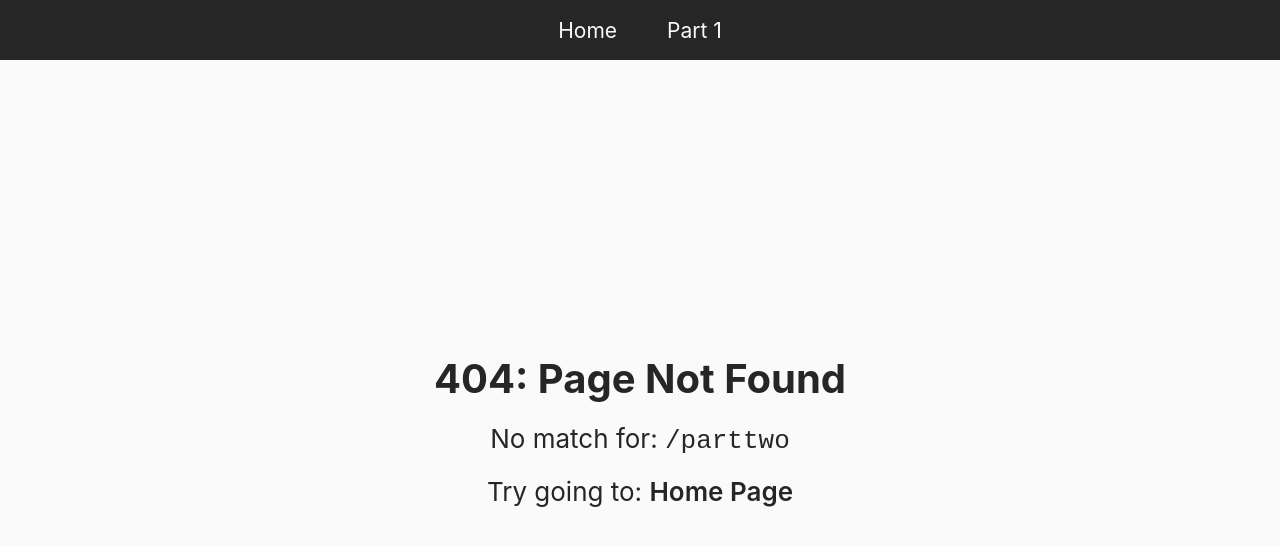
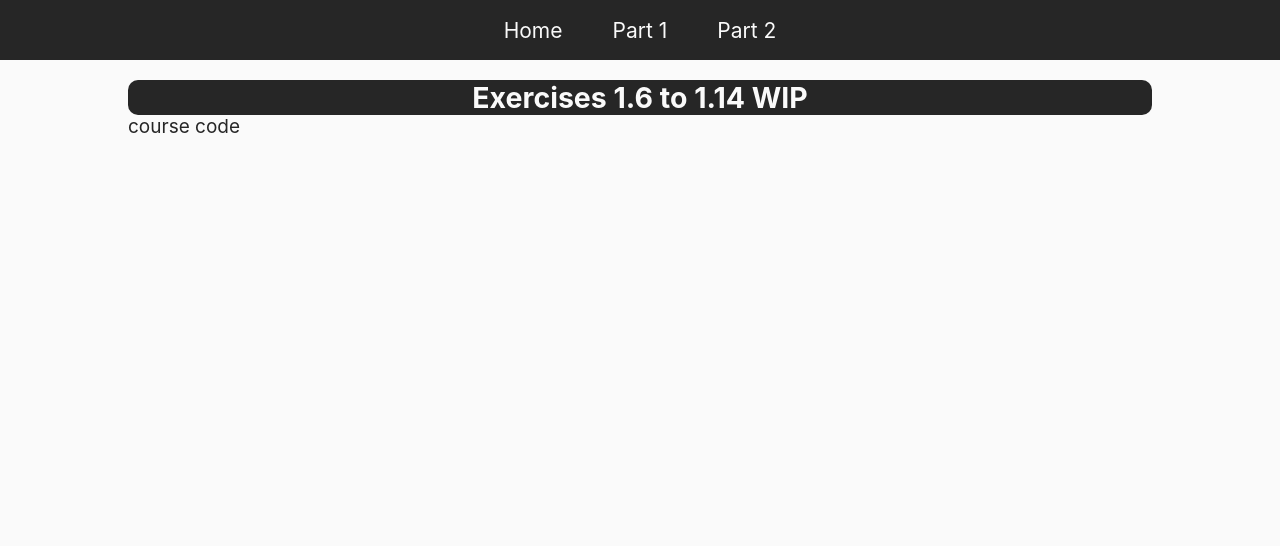
Before and after one commit to juancaricodev/fullstack-bootcamp, a React app: page /parttwo in a window 1280 px wide. Before the commit this address had no page. Shown: the top 546 px of the page. Built offline with nearby package versions, Linux system fonts and the light colour scheme.

Commit message:
feat(PartTwo): container created for developing exercises 1.6 to 1.14

```diff
--- a/src/components/layout/Header.jsx
+++ b/src/components/layout/Header.jsx
@@ -9,6 +9,7 @@ const Header = () => {
     <header className='header'>
       <Link to='/'>Home</Link>
       <Link to='/partone'>Part 1</Link>
+      <Link to='/parttwo'>Part 2</Link>
     </header>
   )
 }
--- /dev/null
+++ b/src/containers/PartTwo.jsx
@@ -0,0 +1,21 @@
+import React, { useState } from 'react'
+
+const PartTwo = () => {
+  const [good, setGood] = useState(0)
+  const [neutral, setNeutral] = useState(0)
+  const [bad, setBad] = useState(0)
+
+  return (
+    <>
+      <h2 className='part-tag'>
+        Exercises 1.6 to 1.14 WIP
+      </h2>
+
+      <div className="part-two">
+        course code
+      </div>
+    </>
+  )
+}
+
+export default PartTwo
--- a/src/routes/App.jsx
+++ b/src/routes/App.jsx
@@ -9,6 +9,7 @@ import {
 import Home from '@containers/Home'
 import NotFound from '@containers/NotFound'
 import PartOne from '@containers/PartOne'
+import PartTwo from '@containers/PartTwo'
 import Layout from '@layouts/Layout'
 
 const App = () => {
@@ -18,6 +19,7 @@ const App = () => {
         <Switch>
           <Route exact path='/' component={Home} />
           <Route exact path='/partone' component={PartOne} />
+          <Route exact path='/parttwo' component={PartTwo} />
           <Route component={NotFound} />
         </Switch>
       </Layout>
```
